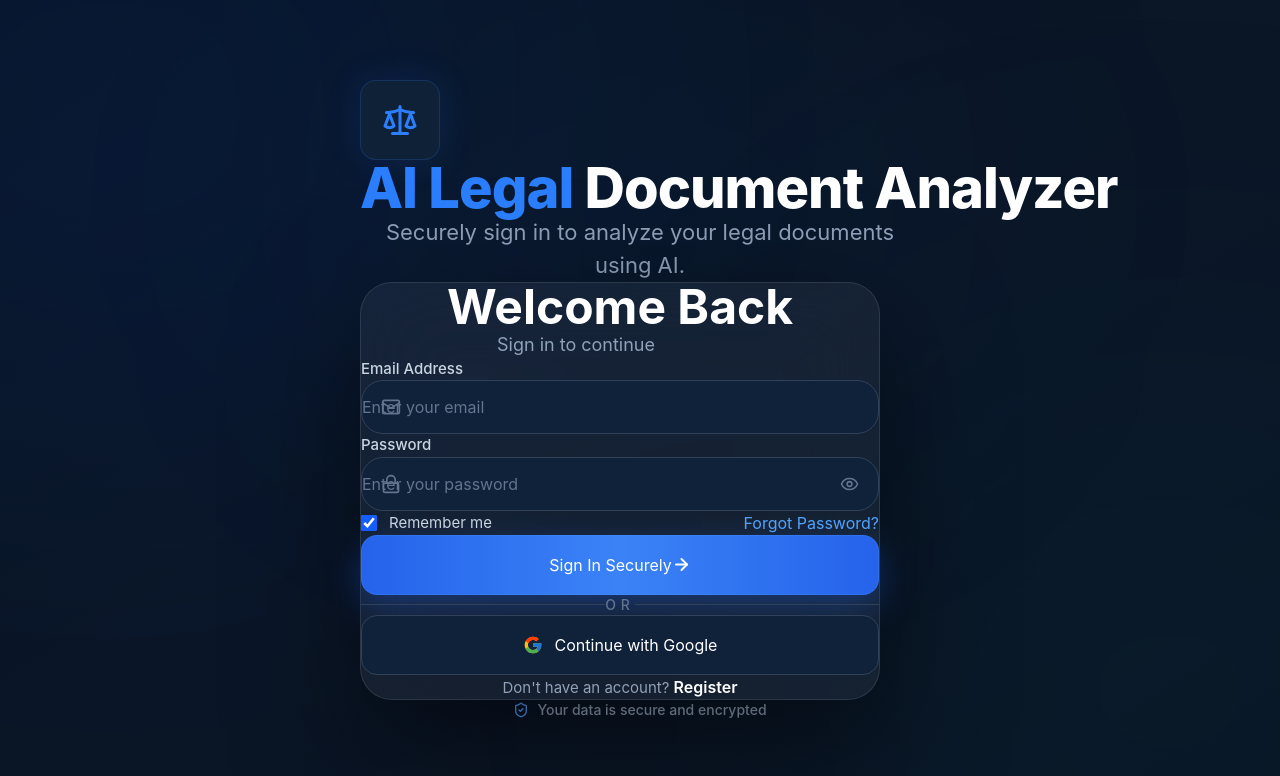
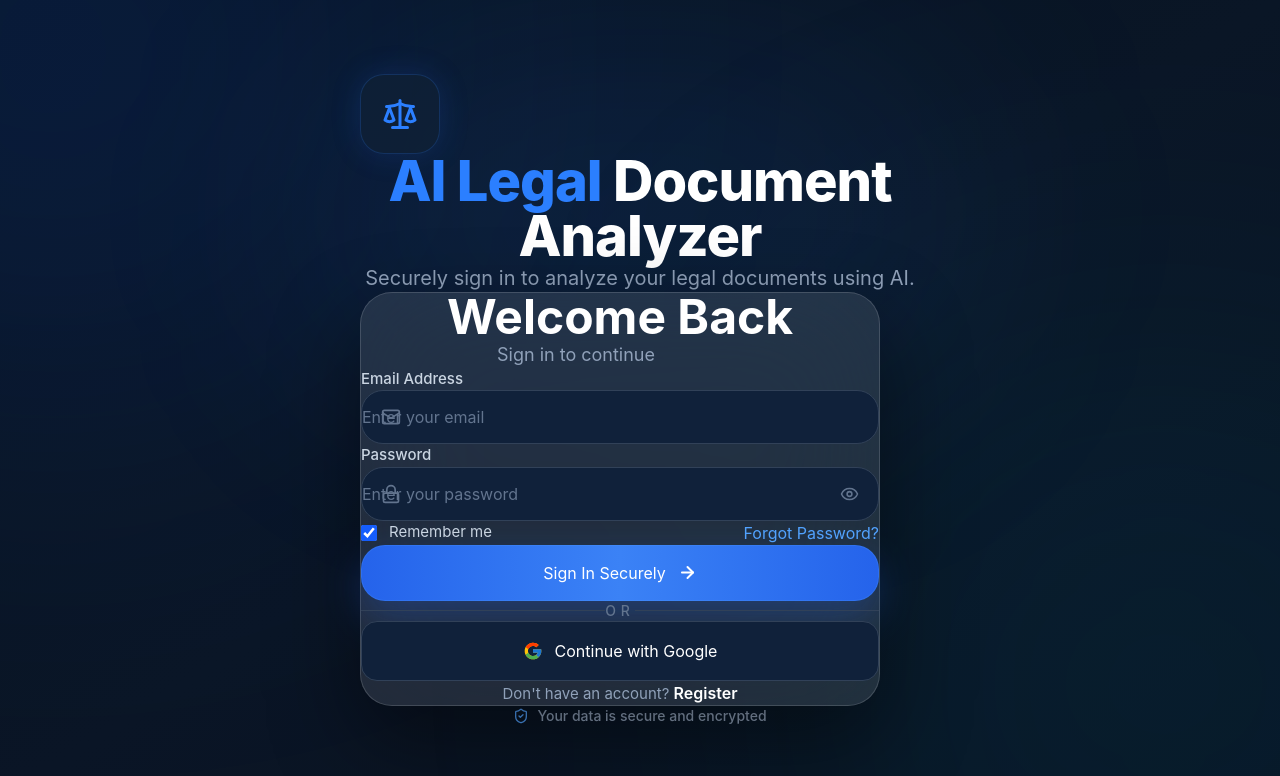
Before and after one commit to bharu2098/legal-document-analyzer, a React app in the folder frontend/: page / in a window 1280 px wide. Shown: the top 776 px of the page. Built offline with nearby package versions, Linux system fonts and the light colour scheme; the HTML template or start-up script is replaced by a standard one.

Commit message:
Redesign authentication UI

```diff
--- a/frontend/src/components/auth/AuthButton.jsx
+++ b/frontend/src/components/auth/AuthButton.jsx
@@ -1,19 +1,14 @@
 import { ArrowRight } from "lucide-react";
 
-function AuthButton({
-  children,
-  loading,
-  loadingText,
-  type = "submit",
-}) {
+function AuthButton({ children, loading, loadingText, type = "submit" }) {
   return (
     <button
       type={type}
       disabled={loading}
       className="
         w-full
-        h-[60px]
-        rounded-2xl
+        h-[56px]
+        rounded-[24px]
         bg-gradient-to-r
         from-[#2563EB]
         via-[#3B82F6]
@@ -23,19 +18,19 @@ function AuthButton({
         text-[17px]
         border
         border-blue-400/20
-        shadow-[0_12px_35px_rgba(37,99,235,0.35)]
+        shadow-[0_16px_40px_rgba(37,99,235,0.3)]
         transition-all
         duration-300
         hover:scale-[1.01]
-        hover:shadow-[0_18px_45px_rgba(37,99,235,0.45)]
+        hover:shadow-[0_20px_50px_rgba(37,99,235,0.4)]
         hover:brightness-110
-        active:scale-[0.99]
+        active:scale-[0.98]
         disabled:opacity-60
         disabled:cursor-not-allowed
-
         flex
         items-center
         justify-center
+        gap-3
       "
     >
       {loading ? (
@@ -43,12 +38,7 @@ function AuthButton({
       ) : (
         <>
           <span>{children}</span>
-
-          <ArrowRight
-            size={19}
-            strokeWidth={2.5}
-            className="ml-3"
-          />
+          <ArrowRight size={19} strokeWidth={2.5} />
         </>
       )}
     </button>
--- a/frontend/src/components/auth/AuthCard.jsx
+++ b/frontend/src/components/auth/AuthCard.jsx
@@ -10,10 +10,10 @@ function AuthCard({
         max-w-[520px]
         rounded-[32px]
         border
-        border-white/10
-        bg-white/5
-        backdrop-blur-2xl
-        shadow-[0_40px_120px_rgba(0,0,0,0.5)]
+        border-white/15
+        bg-white/10
+        backdrop-blur-3xl
+        shadow-[0_35px_90px_rgba(0,0,0,0.45)]
         px-10
         py-10
       "
@@ -51,7 +51,7 @@ function AuthCard({
 
       {/* Form */}
 
-      <div className="space-y-7">
+      <div className="space-y-6">
         {children}
       </div>
     </div>
--- a/frontend/src/components/auth/AuthHeader.jsx
+++ b/frontend/src/components/auth/AuthHeader.jsx
@@ -3,65 +3,18 @@ import { Scale } from "lucide-react";
 function AuthHeader({ subtitle }) {
   return (
     <div className="text-center mb-12">
-
-      {/* Logo */}
-
-      <div
-        className="
-          mx-auto
-          w-20
-          h-20
-          rounded-2xl
-          border
-          border-blue-500/20
-          bg-[#0F2136]
-          flex
-          items-center
-          justify-center
-          shadow-[0_0_35px_rgba(37,99,235,0.15)]
-        "
-      >
-        <Scale
-          size={36}
-          strokeWidth={2}
-          className="text-blue-500"
-        />
+      <div className="mx-auto w-20 h-20 rounded-[24px] border border-blue-500/20 bg-[#0F2136]/80 flex items-center justify-center shadow-[0_0_30px_rgba(37,99,235,0.18)]">
+        <Scale size={36} strokeWidth={2} className="text-blue-500" />
       </div>
 
-      {/* Main Title */}
-
-      <h1
-        className="
-          mt-8
-          text-[56px]
-          font-extrabold
-          tracking-[-1px]
-          leading-none
-          whitespace-nowrap
-        "
-      >
-        <span className="text-blue-500">
-          AI Legal
-        </span>{" "}
-
-        <span className="text-white">
-          Document Analyzer
-        </span>
+      <h1 className="mt-7 text-[56px] font-extrabold tracking-[-1px] leading-[0.98]">
+        <span className="text-blue-500">AI Legal</span>{" "}
+        <span className="text-white">Document Analyzer</span>
       </h1>
 
-      {/* Subtitle */}
-
-      <p
-        className="
-          mt-5
-          text-[22px]
-          text-slate-400
-          font-normal
-        "
-      >
+      <p className="mt-4 max-w-[760px] mx-auto text-[20px] text-slate-400 font-normal leading-7">
         {subtitle}
       </p>
-
     </div>
   );
 }
--- a/frontend/src/components/auth/AuthLayout.jsx
+++ b/frontend/src/components/auth/AuthLayout.jsx
@@ -1,80 +1,13 @@
 function AuthLayout({ children }) {
   return (
-    <div
-      className="
-        relative
-        min-h-screen
-        overflow-hidden
-        bg-[#071321]
-        flex
-        items-center
-        justify-center
-        px-6
-        py-16
-      "
-    >
-      {/* Background */}
+    <div className="relative min-h-screen overflow-hidden bg-[#071321] flex items-center justify-center px-6 py-20">
+      <div className="absolute inset-0 bg-gradient-to-br from-[#071321] via-[#0B1626] to-[#08111F]" />
 
-      <div className="absolute inset-0 bg-gradient-to-br from-[#071321] via-[#0B1626] to-[#0A1322]" />
+      <div className="absolute -top-72 -left-72 h-[680px] w-[680px] rounded-full bg-blue-600/15 blur-[180px]" />
+      <div className="absolute -bottom-56 -right-56 h-[680px] w-[680px] rounded-full bg-cyan-500/10 blur-[190px]" />
+      <div className="absolute top-8 left-1/2 -translate-x-1/2 h-[360px] w-[640px] rounded-full bg-blue-500/10 blur-[120px]" />
 
-      {/* Left Glow */}
-
-      <div
-        className="
-          absolute
-          -top-60
-          -left-60
-          h-[700px]
-          w-[700px]
-          rounded-full
-          bg-blue-600/10
-          blur-[170px]
-        "
-      />
-
-      {/* Right Glow */}
-
-      <div
-        className="
-          absolute
-          -bottom-60
-          -right-60
-          h-[700px]
-          w-[700px]
-          rounded-full
-          bg-cyan-500/5
-          blur-[180px]
-        "
-      />
-
-      {/* Top Glow */}
-
-      <div
-        className="
-          absolute
-          top-0
-          left-1/2
-          -translate-x-1/2
-          h-[400px]
-          w-[600px]
-          rounded-full
-          bg-blue-500/5
-          blur-[140px]
-        "
-      />
-
-      {/* Content */}
-
-      <div
-        className="
-          relative
-          z-10
-          w-full
-          max-w-[1280px]
-          flex
-          justify-center
-        "
-      >
+      <div className="relative z-10 w-full max-w-[1200px] flex justify-center">
         {children}
       </div>
     </div>
```
